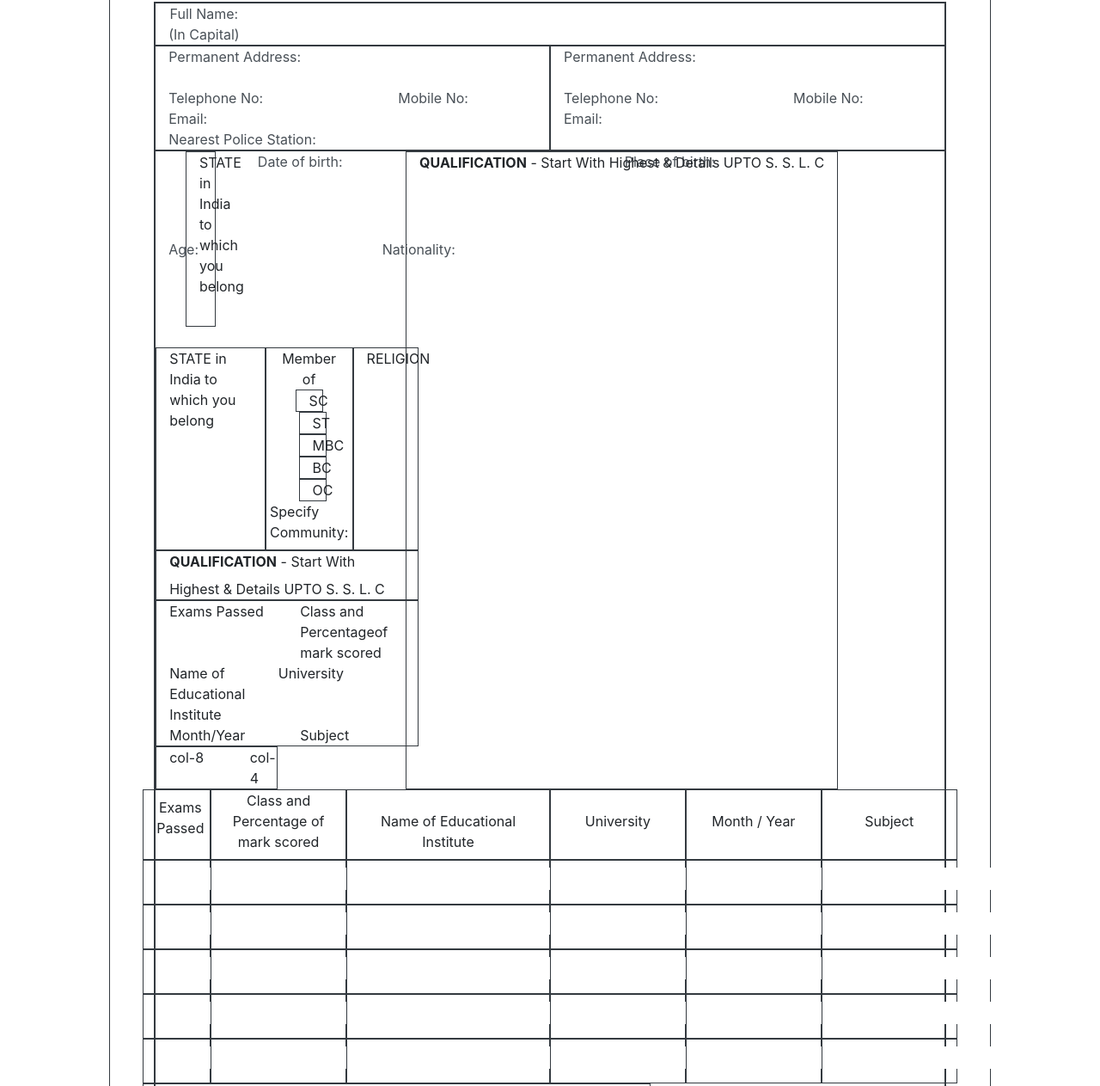
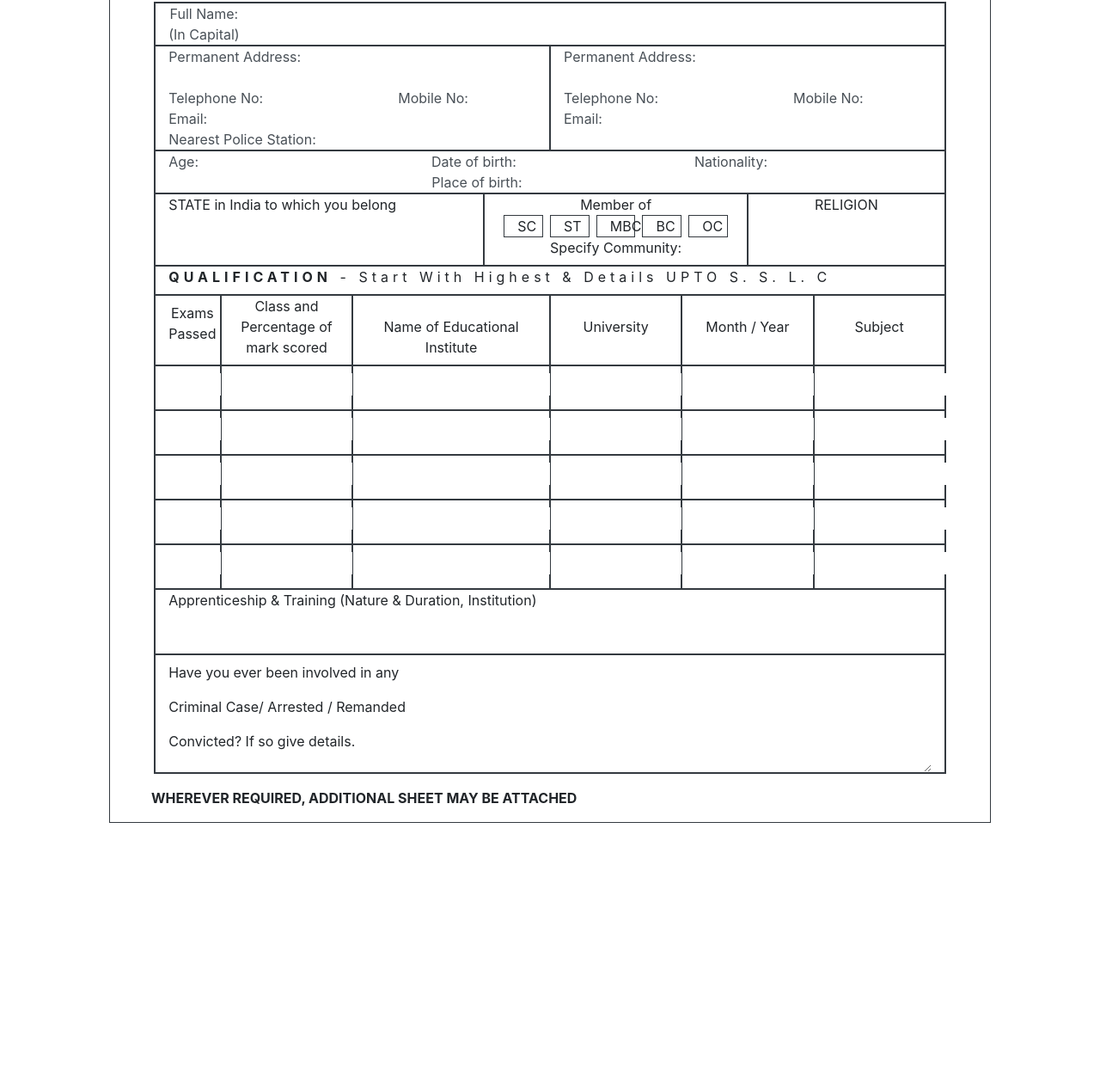
Before and after one commit to ashlynsthirteen/biodata-bootstrap, a plain HTML site: page index.html in a window 1280 px wide. Shown: the part 301-1564 px from the top of the page at 86% size. After the commit the page ends 1258 px from the top, so only its background shows below. Drawn offline with nearby package versions, Linux system fonts and the light colour scheme.

Commit message:
fixed the merge conflict with branch jela

```diff
--- a/index.css
+++ b/index.css
@@ -1,8 +1,8 @@
 body{
     width: 1026px;
 }
-input[type=text]{
-    text-align: center;
+input[type=text],
+textarea{
     border: none;
 }
 #header-form.container,
@@ -39,3 +39,6 @@ input[type=text]{
 #biodata{
     border: 2px solid red;
 }
+.qualifications{
+    letter-spacing: 5px;
+}
--- a/index.html
+++ b/index.html
@@ -120,12 +120,8 @@
         <div class="input-group col-4">
           <div class="input-group-prepend">
             <span class="input-group-text p-0" >Age: </span>
-        <div class="row">
-          <div class="col-sm-5 border border-dark ">
-            <label>STATE in India to which you belong</label>
-            <input type="text" class="w-25">
           </div>
-          <input type="text" class="form-control" maxlength="3">
+          <input type="text" class="form-control">
         </div>
         <div class="col-4">
           <div class="input-group">
@@ -172,29 +168,9 @@
           <p class="text-center m-auto">RELIGION</p>
         </div>
       </div>
-      <div class="row">
-        <div class="col-sm-12 border border-dark w-100">
-          <label class="font-weight-bold">QUALIFICATION</label> <span>- Start With Highest & Details UPTO S. S. L.
-            C</span>
-        </div>
-      </div>
-      <div class="row border border-dark">
-        <div class="col">Exams Passed</div>
-        <div class="col">Class and Percentageof mark scored</div>
-        <div class="col-5">Name of Educational Institute</div>
-        <div class="col">University</div>
-        <div class="col">Month/Year</div>
-        <div class="col">Subject</div>
-      </div>
-      <div class="row border border-dark">
-        <div class="col-8">col-8</div>
-        <div class="col-4">col-4</div>
-      </div>
-    </form>
-  </div>
         <div class="row">
           <div class="col-12 border border-dark w-100">
-            <label class="font-weight-bold">QUALIFICATION</label><span> - Start With Highest & Details UPTO S. S. L. C</span>
+            <label class="font-weight-bold qualifications">QUALIFICATION</label><span class="qualifications"> - Start With Highest & Details UPTO S. S. L. C</span>
           </div>
         </div>
         <div class="row">
@@ -234,7 +210,7 @@
             <label><input type="text" size="10"></label>
           </div>
           <div class="col-2 text-center border border-dark py-2">
-            <label><input type="text" size="15"></label>
+            <label><input type="text" size="10"></label>
           </div>
         </div>
         <div class="row">
@@ -254,7 +230,7 @@
             <label><input type="text" size="10"></label>
           </div>
           <div class="col-2 text-center border border-dark py-2">
-            <label><input type="text" size="15"></label>
+            <label><input type="text" size="10"></label>
           </div>
         </div>
         <div class="row">
@@ -274,7 +250,7 @@
             <label><input type="text" size="10"></label>
           </div>
           <div class="col-2 text-center border border-dark py-2">
-            <label><input type="text" size="15"></label>
+            <label><input type="text" size="10"></label>
           </div>
         </div>
         <div class="row">
@@ -294,7 +270,7 @@
             <label><input type="text" size="10"></label>
           </div>
           <div class="col-2 text-center border border-dark py-2">
-            <label><input type="text" size="15"></label>
+            <label><input type="text" size="10"></label>
           </div>
         </div>
         <div class="row">
@@ -314,7 +290,7 @@
             <label><input type="text" size="10"></label>
           </div>
           <div class="col-2 text-center border border-dark py-2">
-            <label><input type="text" size="15"></label>
+            <label><input type="text" size="10"></label>
           </div>
         </div>
         <div class="row">
@@ -323,19 +299,21 @@
             <label><input type="text" size="50">
           </div>
         </div>
-        <div class="row">
-          <div class="col-12 border border-dark pt-3 pb-3">
-            <p>Have you ever been involved in any</p>
-            <p>Criminal Case/ Arrested / Remanded</p>
-            <p>Convicted? If so give details.</p>
-            <label><input type="text" size="50">
+        <div class="row border border-dark">
+          <div class="col-4 pt-2 pb-2 form-inline">
+            <p class="p-0">Have you ever been involved in any</p>
+            <p class="p-0">Criminal Case/ Arrested / Remanded</p>
+            <p class="p-0">Convicted? If so give details.</p>
+          </div>
+          <div class="col-8">
+            <textarea class="w-100 h-100"></textarea>
           </div>
         </div>
 
       </form>
     </div>
       <div class="footer">
-        <p class="font-weight-bold mt-2">WHEREVER REQUIRED, ADDITIONAL SHEET MAY BE  ATTACHED</p>
+        <p class="font-weight-bold ml-5 mb-3 mt-3">WHEREVER REQUIRED, ADDITIONAL SHEET MAY BE  ATTACHED</p>
       </div>
     </div>
   </div>
```
